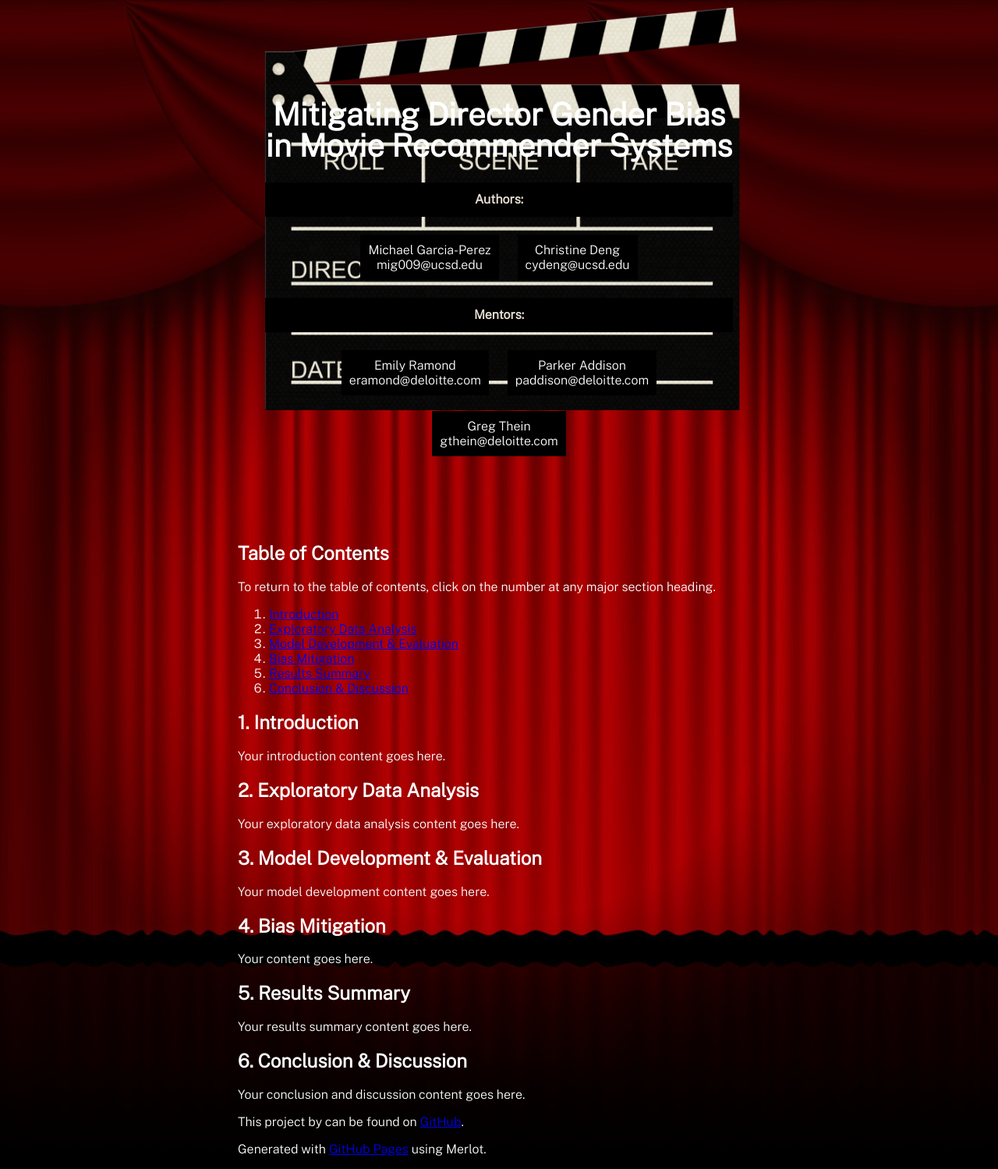
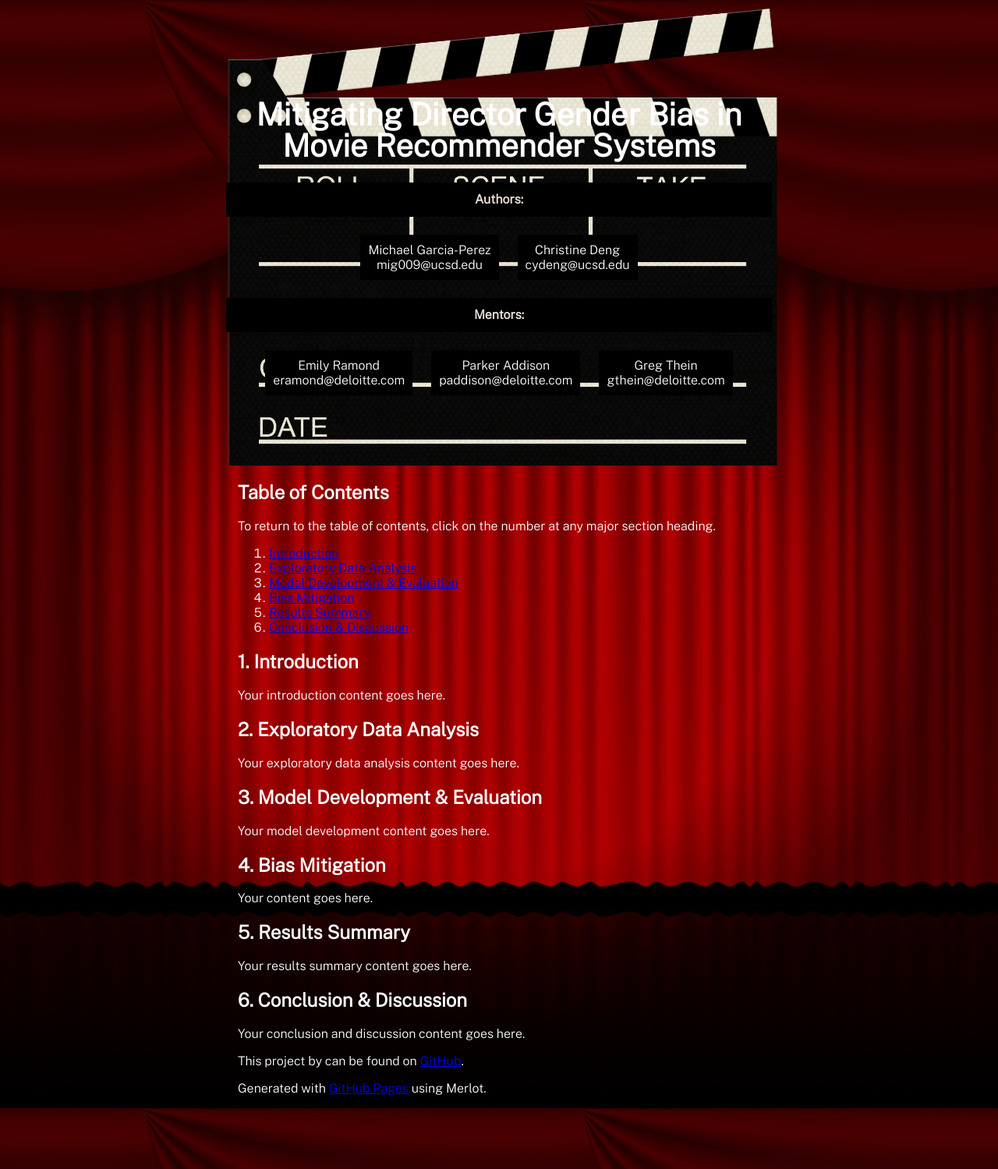
Before and after one commit to michael-garciaperez/DSC180A-Methodology-5, a Jekyll site: the page built from index.md, in a window 1280 px wide. Shown: the whole page at 78% size. Built offline with Jekyll 4.4.1, drawn with Linux system fonts in a browser that asks for light colours.

Commit message:
Update style.scss

```diff
--- a/assets/css/style.scss
+++ b/assets/css/style.scss
@@ -25,7 +25,7 @@ header {
   position: relative;
   z-index: 2;
   margin: 0 auto;
-  max-width: 600px; /* Adjusted width of the header */
+  max-width: 700px; /* Adjusted width of the header */
   padding: 100px 20px 80px;
   background-image: url('../images/clapboard.png');
   background-size: 100%; /* Adjusted size of the background image */
```
